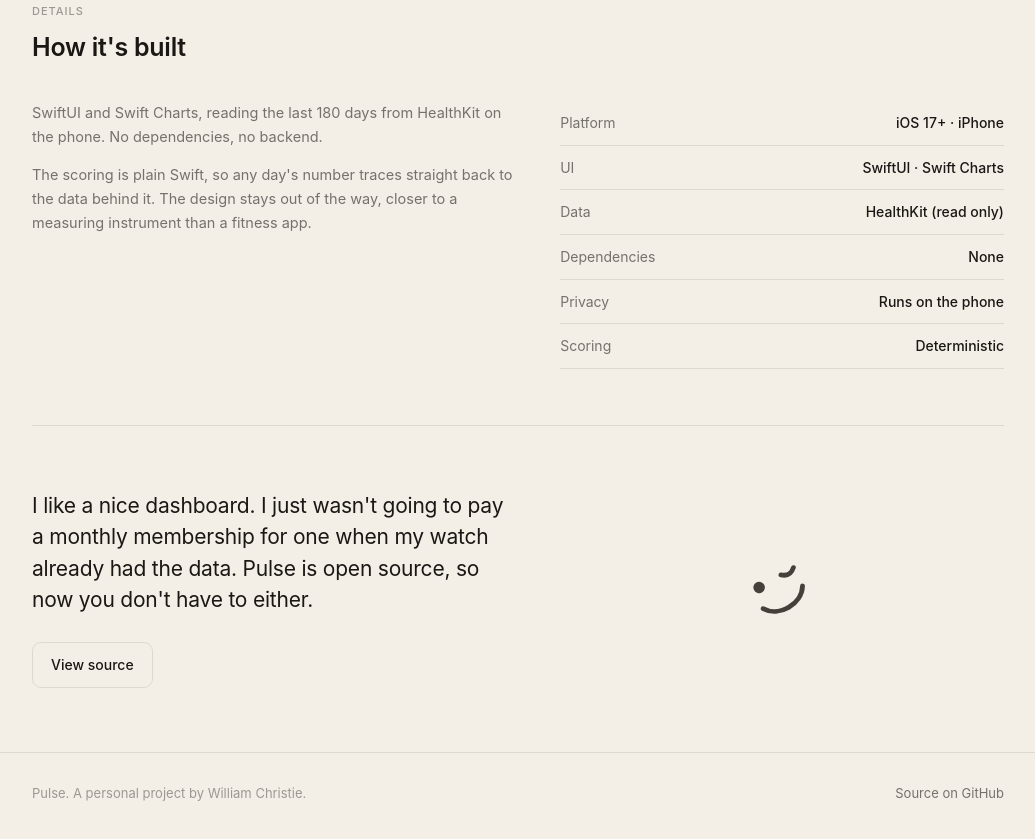
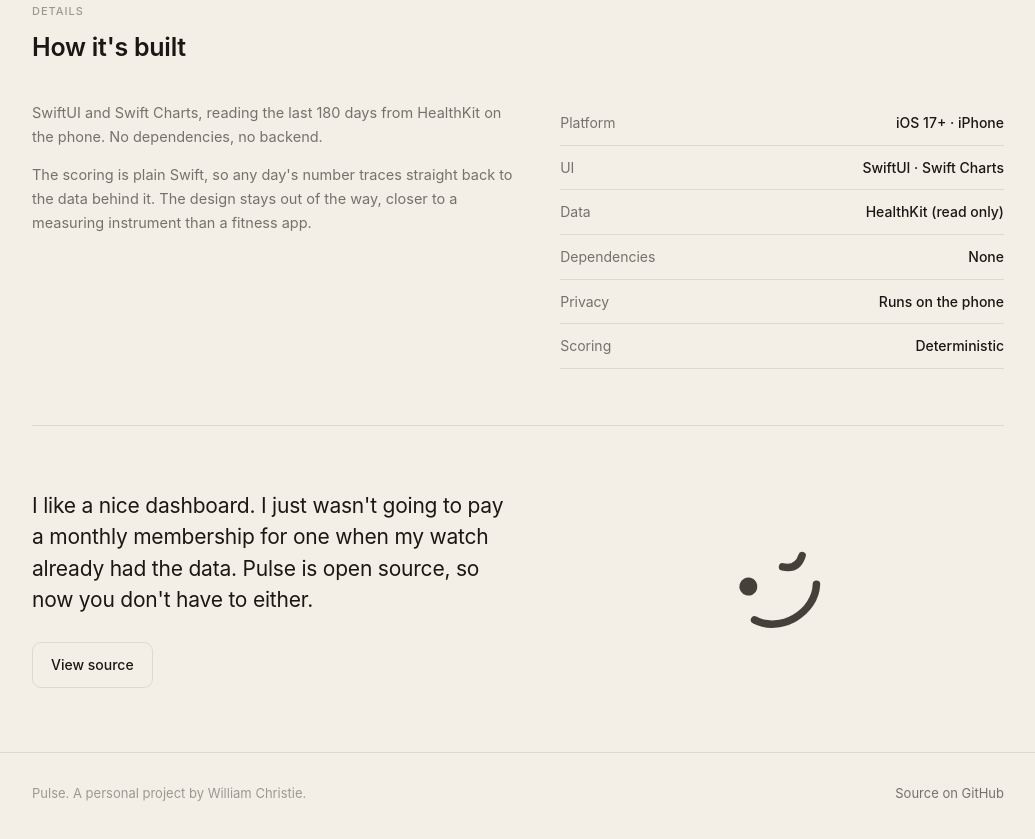
Before and after one commit to William-T-Christie/pulse, a plain HTML site: page docs/index.html in a window 1280 px wide. Shown: the part 3441-4280 px from the top of the page, without its empty margins (122-1157 px from the left). Drawn offline with Linux system fonts and the light colour scheme.

Commit message:
Enlarge the closing winky face

```diff
--- a/docs/index.html
+++ b/docs/index.html
@@ -311,7 +311,7 @@
         <p>I like a nice dashboard. I just wasn't going to pay a monthly membership for one when my watch already had the data. Pulse is open source, so now you don't have to either.</p>
         <a class="btn secondary" href="__REPO_URL__">View source</a>
       </div>
-      <svg class="smiley-lg" width="120" height="120" viewBox="0 0 100 100" fill="none" aria-hidden="true"><g transform="rotate(-30 50 50)" stroke="currentColor" stroke-width="4" stroke-linecap="round"><circle cx="37" cy="41" r="4.8" fill="currentColor" stroke="none"/><path d="M58 41 Q 64 46.5 70 41"/><path d="M31 58 C 39 71, 61 71, 69 58"/></g></svg>
+      <svg class="smiley-lg" width="188" height="188" viewBox="0 0 100 100" fill="none" aria-hidden="true"><g transform="rotate(-30 50 50)" stroke="currentColor" stroke-width="4" stroke-linecap="round"><circle cx="37" cy="41" r="4.8" fill="currentColor" stroke="none"/><path d="M58 41 Q 64 46.5 70 41"/><path d="M31 58 C 39 71, 61 71, 69 58"/></g></svg>
     </div>
   </section>
 
```
